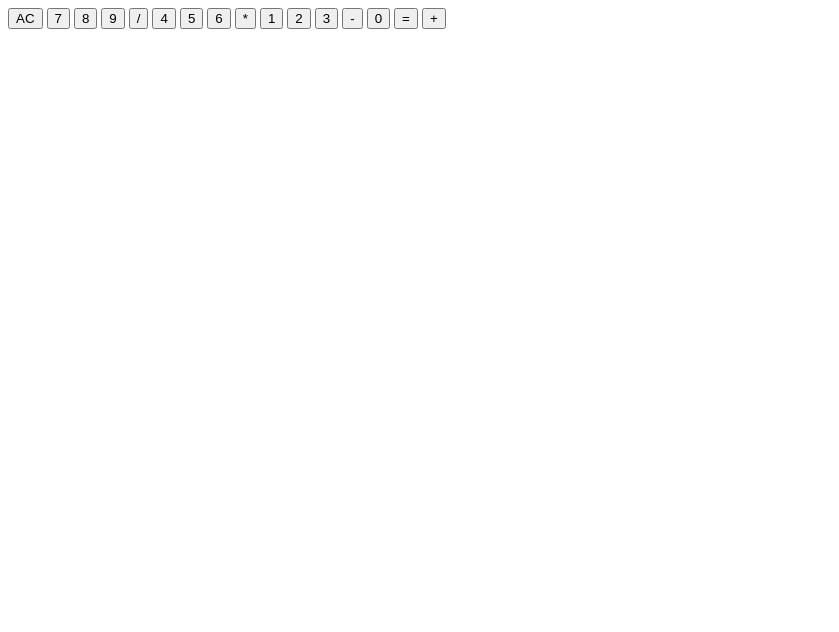
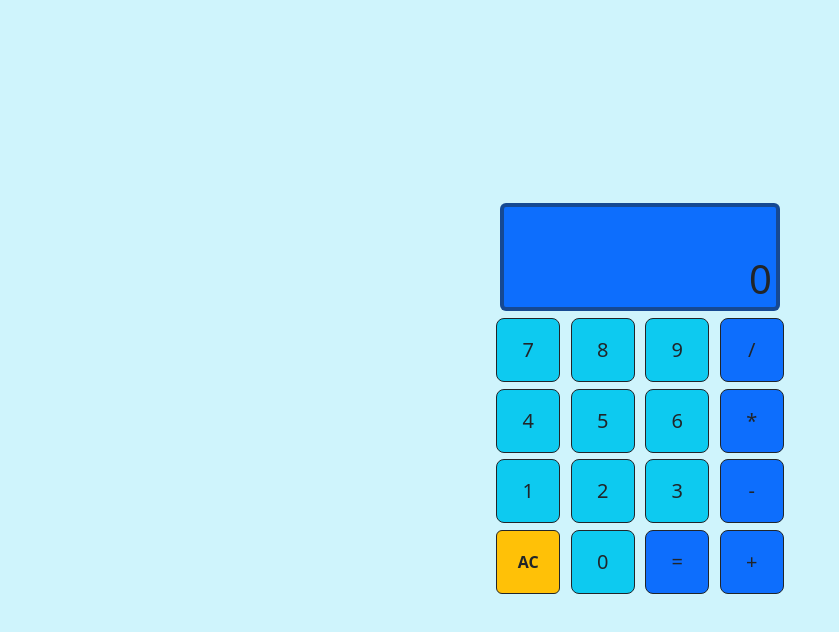
Before and after one commit to Anphyia/calculator, a website: page index.html in a window 1280 px wide. Shown: the whole page, without its empty margins (0-839 px from the left). Drawn offline with nearby package versions, Linux system fonts and the light colour scheme; files that its build step writes are made by us from their sources.

Commit message:
feat(style): enhance the design and structure of index.html

```diff
--- a/index.html
+++ b/index.html
@@ -3,36 +3,50 @@
 <head>
     <meta charset="UTF-8">
     <meta name="viewport" content="width=device-width, initial-scale=1.0">
+    <link rel="stylesheet" href="src/main.css">
+    <script src="../node_modules/bootstrap/dist/js/bootstrap.bundle.min.js"></script>
     <script src="script.js" defer></script>
     <title>Calculator</title>
 </head>
-<body>
-    <div class="container">
-        <div id="display"> </div>
-
-        <button id="clear">AC</button>
-
-        <button id="7">7</button>
-        <button id="8">8</button>
-        <button id="9">9</button>
-        <button id="/">/</button>
-
-
-        <button id="4">4</button>
-        <button id="5">5</button>
-        <button id="6">6</button>
-        <button id="*">*</button>
-
-
-        <button id="1">1</button>
-        <button id="2">2</button>
-        <button id="3">3</button>
-        <button id="-">-</button>
-
-
-        <button id="0">0</button>
-        <button id="=">=</button>
-        <button id="+">+</button>
+<body class="vh-100 min-vh-50 d-flex flex-column justify-content-center align-items-center bg-info-subtle">
+    <div class="container d-flex flex-column align-items-center">
+        <div class="row">
+            <div class="col">
+                <div id="display" class="display-6 text-wrap text-break text-end p-1 pt-5 mb-1 bg-primary rounded border border-4 border-dark border-opacity-50">0</div>
+            </div>
+        </div>
+        <div class="row">
+            <div class="col">
+                <button id="7" type="button" class="btn btn-lg btn-info btn-outline-dark">7</button>
+                <button id="8" type="button" class="btn btn-lg btn-info btn-outline-dark">8</button>
+                <button id="9" type="button" class="btn btn-lg btn-info btn-outline-dark">9</button>
+                <button id="/" type="button" class="btn btn-lg btn-primary btn-outline-dark">/</button>
+            </div>
+        </div>
+        <div class="row">
+            <div class="col">
+                <button id="4" type="button" class="btn btn-lg btn-info btn-outline-dark">4</button>
+                <button id="5" type="button" class="btn btn-lg btn-info btn-outline-dark">5</button>
+                <button id="6" type="button" class="btn btn-lg btn-info btn-outline-dark">6</button>
+                <button id="*" type="button" class="btn btn-lg btn-primary btn-outline-dark">*</button>
+            </div>
+        </div>
+        <div class="row">
+            <div class="col">
+                <button id="1" type="button" class="btn btn-lg btn-info btn-outline-dark">1</button>
+                <button id="2" type="button" class="btn btn-lg btn-info btn-outline-dark">2</button>
+                <button id="3" type="button" class="btn btn-lg btn-info btn-outline-dark">3</button>
+                <button id="-" type="button" class="btn btn-lg btn-primary btn-outline-dark">-</button>
+            </div>
+        </div>
+        <div class="row">
+            <div class="col">
+                <button id="clear" class="btn bg-warning btn-outline-dark fw-bold">AC</button>
+                <button id="0" type="button" class="btn btn-lg btn-info btn-outline-dark">0</button>
+                <button id="=" type="button" class="btn btn-lg btn-primary btn-outline-dark">=</button>
+                <button id="+" type="button" class="btn btn-lg btn-primary btn-outline-dark">+</button>
+            </div>
+        </div>
     </div>
 </body>
 </html>
--- a/script.js
+++ b/script.js
@@ -49,7 +49,7 @@ function updateDisplay() {
             displayDiv.textContent = firstNumber;
         }
     } else {
-        displayDiv.textContent = "";
+        displayDiv.textContent = "0";
     }
 }
 
--- /dev/null
+++ b/src/main.scss
@@ -0,0 +1,12 @@
+.btn {
+    width: 8vh; /* Set the desired width */
+    height: 8vh; /* Set the desired height */
+    font-size: 1.5rem; /* Adjust the font size */
+    margin: 0.2rem; /* Add some margin for spacing */
+}
+
+#display {
+    width: 35vh; /* Set the desired width */
+}
+
+@import "../node_modules/bootstrap/scss/bootstrap";
```
